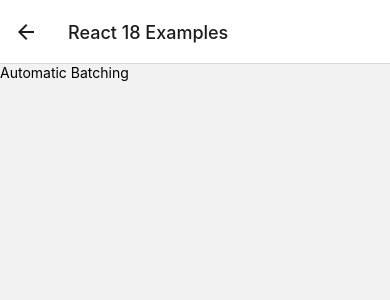
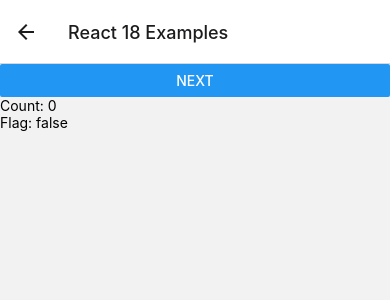
Before and after one commit to joshuayoes/react-native-react-18-examples, a React Native app: screen /AutomaticBatchingExample in a window 390 px wide. Shown: the top 300 px of the page. Built offline with nearby package versions, Linux system fonts and the light colour scheme.

Commit message:
Add AutomaticBatching example

```diff
--- a/src/screens/AutomaticBatchingExample.tsx
+++ b/src/screens/AutomaticBatchingExample.tsx
@@ -1,14 +1,24 @@
 import React from 'react';
-import {Text} from 'react-native';
+import {Button, Text, View} from 'react-native';
 
 /**
  * @see https://react.dev/blog/2022/03/08/react-18-upgrade-guide#automatic-batching
  * @see https://github.com/reactwg/react-18/discussions/21
  */
 export function AutomaticBatchingExampleScreen() {
+  const [count, setCount] = React.useState(0);
+  const [flag, setFlag] = React.useState(false);
+
+  function handleClick() {
+    setCount(c => c + 1);
+    setFlag(f => !f);
+  }
+
   return (
-    <>
-      <Text>Automatic Batching</Text>
-    </>
+    <View>
+      <Button title="Next" onPress={handleClick} />
+      <Text>Count: {count}</Text>
+      <Text>Flag: {`${flag}`}</Text>
+    </View>
   );
 }
```
